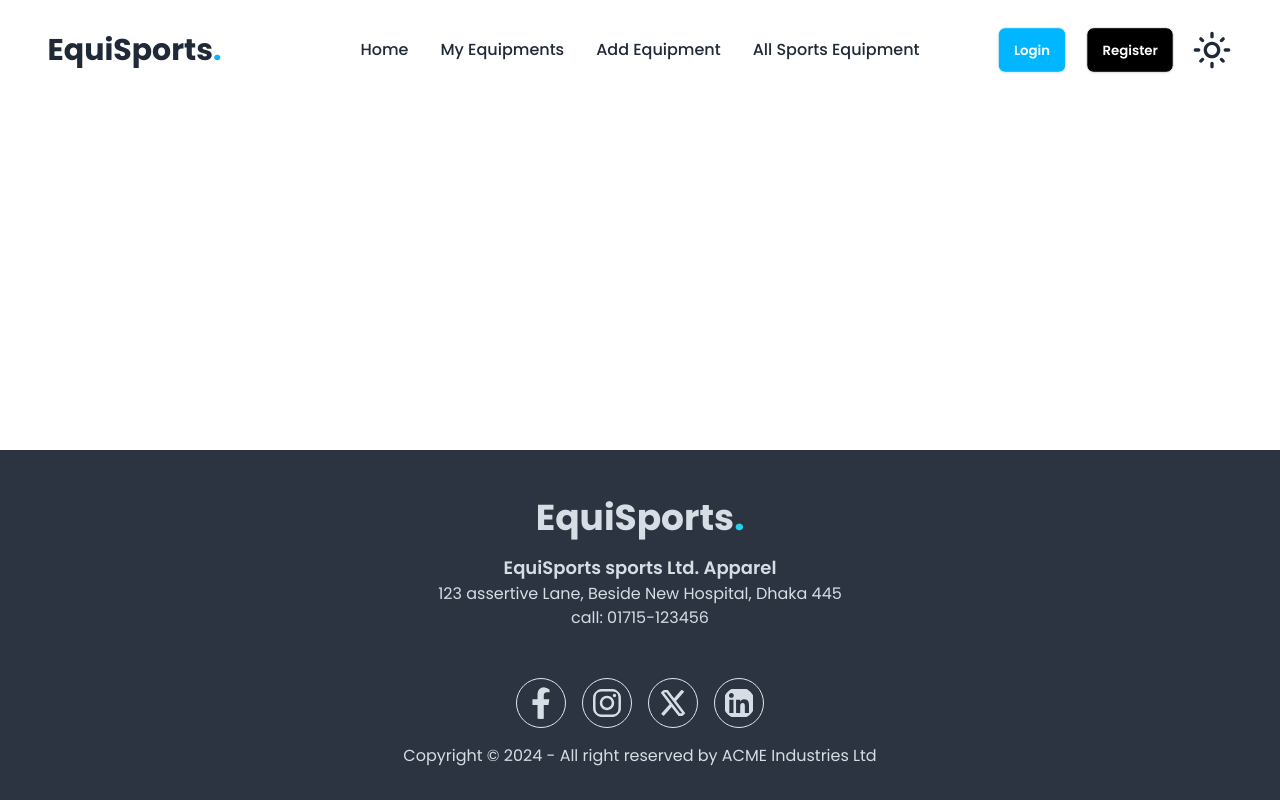
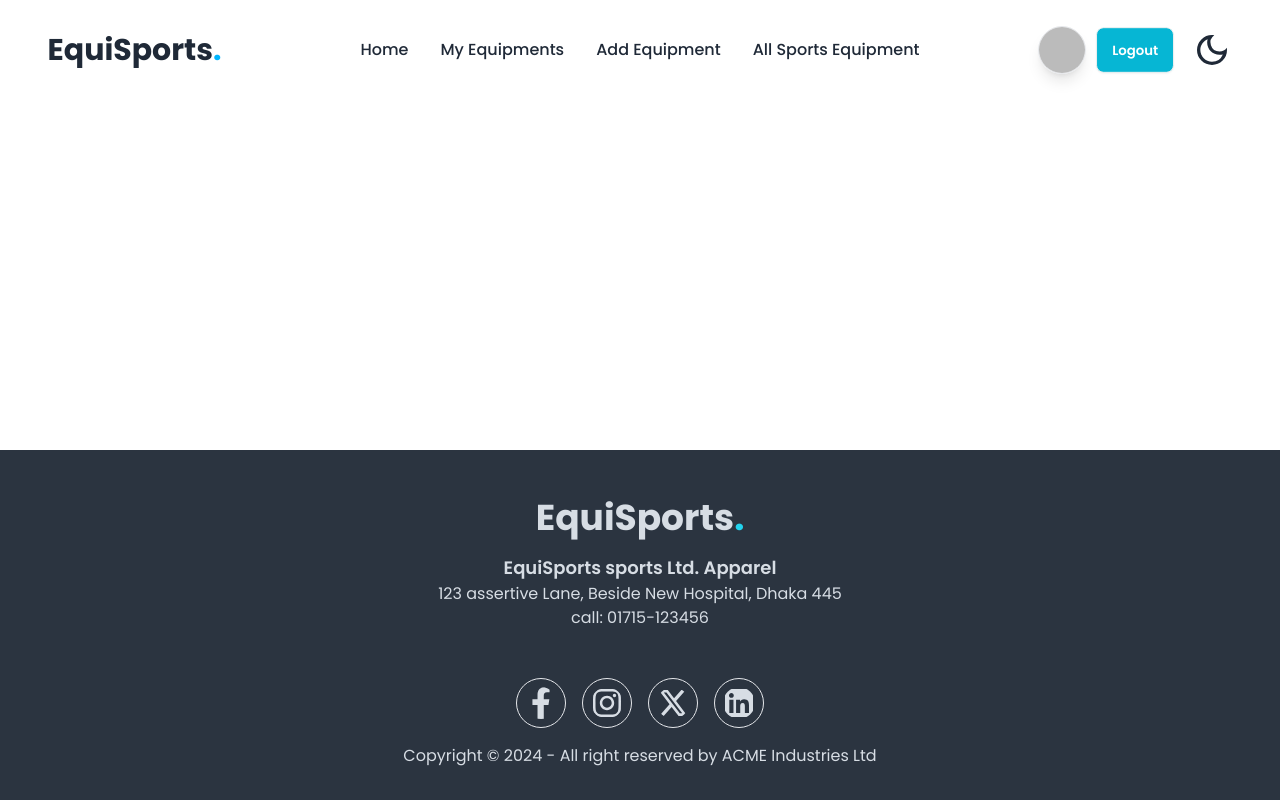
Before and after one commit to shihabhq/equisports, a React (Vite) app: page /add-product in a window 1280 px wide. Built offline with nearby package versions, Linux system fonts and the light colour scheme; no server answers; sample sign-in values are in the browser's storage.

Commit message:
navbar logic implemented

```diff
--- a/package.json
+++ b/package.json
@@ -20,6 +20,7 @@
     "react-icons": "^5.4.0",
     "react-router-dom": "^7.0.2",
     "react-toastify": "^10.0.6",
+    "react-tooltip": "^5.28.0",
     "swiper": "^11.1.15"
   },
   "devDependencies": {
--- a/src/contexts/ThemeProvider.jsx
+++ b/src/contexts/ThemeProvider.jsx
@@ -1,7 +1,22 @@
-import React from "react";
+import React, { createContext, useEffect, useState } from "react";
 
-const ThemeProvider = () => {
-  return <div></div>;
+export const ThemeContext = createContext();
+const ThemeProvider = ({ children }) => {
+  let deviceTheme = localStorage.getItem("theme");
+  const [isDark, setIsDark] = useState(deviceTheme === "dark");
+
+  const toggleTheme = () => {
+    setIsDark((prev) => {
+      const newTheme = !prev;
+      localStorage.setItem("theme", newTheme ? "dark" : "light");
+      return newTheme;
+    });
+  };
+  const themeLog = { isDark, toggleTheme };
+
+  return (
+    <ThemeContext.Provider value={themeLog}>{children}</ThemeContext.Provider>
+  );
 };
 
 export default ThemeProvider;
--- a/src/firebase/firebaseConfig.js
+++ b/src/firebase/firebaseConfig.js
@@ -9,7 +9,6 @@ const firebaseConfig = {
   messagingSenderId: import.meta.env.VITE_messagingSenderId,
   appId: import.meta.env.VITE_appId,
 };
-console.log(firebaseConfig);
 
 const app = initializeApp(firebaseConfig);
 export default app;
--- a/src/main.jsx
+++ b/src/main.jsx
@@ -6,12 +6,16 @@ import router from "./routes/router";
 import AuthProvider from "./contexts/AuthProvider";
 import { ToastContainer } from "react-toastify";
 import "react-toastify/dist/ReactToastify.css";
+import "react-tooltip/dist/react-tooltip.css";
+import ThemeProvider from "./contexts/ThemeProvider";
 
 createRoot(document.getElementById("root")).render(
   <StrictMode>
-    <AuthProvider>
-      <ToastContainer />
-      <RouterProvider router={router} />
-    </AuthProvider>
+    <ThemeProvider>
+      <AuthProvider>
+        <ToastContainer />
+        <RouterProvider router={router} />
+      </AuthProvider>
+    </ThemeProvider>
   </StrictMode>
 );
--- a/src/pages/Login.jsx
+++ b/src/pages/Login.jsx
@@ -8,7 +8,7 @@ import { toast } from "react-toastify";
 const Login = () => {
   const [email, setEmail] = useState("");
   const [password, setPassword] = useState("");
-  const { loginUser, loginWithGoogle, user, setUser, loading, setLoading } =
+  const { loginUser, loginWithGoogle, user, setUser, setLoading } =
     useContext(AuthContext);
   const location = useLocation();
   const navigate = useNavigate();
@@ -76,7 +76,7 @@ const Login = () => {
         <h1 className="text-2xl font-bold text-center mb-4 text-black">
           Login
         </h1>
-        <form>
+        <form onSubmit={handleSubmit}>
           <Input
             value={email}
             changeVal={setEmail}
@@ -113,19 +113,18 @@ const Login = () => {
           </div>
 
           <button
-            onClick={handleSubmit}
             type="submit"
             className="w-full flex justify-center py-2 px-4 border border-transparent rounded-md shadow-sm text-sm font-medium text-white bg-indigo-600 hover:bg-indigo-700 focus:outline-none focus:ring-2 focus:ring-offset-2 focus:ring-indigo-500">
             Login
           </button>
           <p className="text-center my-2 text-lg">or</p>
-          <button
-            onClick={handleGoogleLogin}
-            className="flex gap-2 items-center justify-center w-full px-4 py-2 text-sm font-medium text-gray-700 bg-white border border-gray-300 rounded-lg shadow-sm hover:bg-gray-100 focus:outline-none focus:ring-2 focus:ring-offset-2 focus:ring-indigo-500">
-            <img src={google} className="border-none w-5" alt="" />
-            Continue with Google
-          </button>
         </form>
+        <button
+          onClick={handleGoogleLogin}
+          className="flex gap-2 items-center justify-center w-full px-4 py-2 text-sm font-medium text-gray-700 bg-white border border-gray-300 rounded-lg shadow-sm hover:bg-gray-100 focus:outline-none focus:ring-2 focus:ring-offset-2 focus:ring-indigo-500">
+          <img src={google} className="border-none w-5" alt="" />
+          Continue with Google
+        </button>
       </div>
     </div>
   );
--- a/src/routes/PrivateRoute.jsx
+++ b/src/routes/PrivateRoute.jsx
@@ -7,7 +7,7 @@ const PrivateRoute = ({ children }) => {
   const { user, loading } = useContext(AuthContext);
   const location = useLocation();
   if (loading) {
-    return <Loading></Loading>;
+    return <Loading />;
   }
   if (user && user?.email) {
     return children;
--- a/src/shared/navbar/Navbar.jsx
+++ b/src/shared/navbar/Navbar.jsx
@@ -1,8 +1,13 @@
 import { Link } from "react-router-dom";
 import "./navbar.css";
 import ThemeToggle from "./themeToggle";
+import { useContext } from "react";
+import { AuthContext } from "../../contexts/AuthProvider";
+import { Tooltip } from "react-tooltip";
 
 const Navbar = () => {
+  const { user, logOut } = useContext(AuthContext);
+
   return (
     <div className="navbar sticky top-0 left-0 bg-base-100 z-50">
       <div className="navbar bg-base-100 w-[95%] mx-auto max-w-[1360px] py-4 rounded-sm">
@@ -46,6 +51,32 @@ const Navbar = () => {
                   All Sports Equipment
                 </Link>
               </li>
+              {user && user?.email ? (
+                <div className="flex flex-col gap-2 sm:hidden">
+                  <div className="flex justify-center items-center">
+                    {user?.photoURL ? (
+                      <>
+                        <img
+                          src={user.photoURL}
+                          data-tooltip-id="profile-tooltip"
+                          data-tooltip-content={user.displayName}
+                          className="w-12 h-12 rounded-full border shadow-lg cursor-pointer"
+                        />
+                        <Tooltip id="profile-tooltip" place="bottom" />
+                      </>
+                    ) : (
+                      ""
+                    )}
+                  </div>
+
+                  <button
+                    onClick={logOut}
+                    className="btn bg-cyan-500 text-white hover:bg-cyan-400">
+                    Logout
+                  </button>
+                </div>
+              ) : (
+                <>
                   <Link
                     to={"/auth/login"}
                     className="btn bg-info text-white hover:bg-info font-semibold sm:hidden hover:underline">
@@ -56,6 +87,8 @@ const Navbar = () => {
                     className="btn sm:hidden bg-black text-white font-semibold hover:bg-[#080c0e]">
                     Register
                   </Link>
+                </>
+              )}
             </ul>
           </div>
           <a className="cursor-pointer text-3xl font-bold">
@@ -79,6 +112,32 @@ const Navbar = () => {
           </ul>
         </div>
         <div className="navbar-end gap-4">
+          {user && user?.email ? (
+            <div className="hidden sm:flex items-center gap-2">
+              <div className="flex justify-center items-center ">
+                {user?.photoURL ? (
+                  <>
+                    <img
+                      src={user.photoURL}
+                      data-tooltip-id="profile-tooltip"
+                      data-tooltip-content={user.displayName}
+                      className="w-12 h-12 rounded-full border shadow-lg cursor-pointer"
+                    />
+                    <Tooltip id="profile-tooltip" place="bottom" />
+                  </>
+                ) : (
+                  ""
+                )}
+              </div>
+
+              <button
+                onClick={logOut}
+                className="btn bg-cyan-500 text-white hover:bg-cyan-400">
+                Logout
+              </button>
+            </div>
+          ) : (
+            <>
               <Link
                 to={"/auth/login"}
                 className="btn bg-info hidden sm:inline-flex text-white hover:bg-info font-semibold hover:underline">
@@ -89,6 +148,9 @@ const Navbar = () => {
                 className="btn hidden sm:inline-flex bg-black text-white font-semibold hover:bg-[#080c0e]">
                 Register
               </Link>
+            </>
+          )}
+
           <ThemeToggle />
         </div>
       </div>
--- a/src/shared/navbar/themeToggle.jsx
+++ b/src/shared/navbar/themeToggle.jsx
@@ -1,19 +1,29 @@
+import { useContext } from "react";
 import { FaMoon, FaSun } from "react-icons/fa";
 import { MdOutlineDarkMode, MdOutlineLightMode } from "react-icons/md";
+import { ThemeContext } from "../../contexts/ThemeProvider";
 
 const ThemeToggle = () => {
+  const { isDark, toggleTheme } = useContext(ThemeContext);
+  console.log(isDark);
   return (
     <label className="swap swap-rotate">
       {/* this hidden checkbox controls the state */}
-      <input type="checkbox" className="theme-controller" value="night" />
+      <input
+        type="checkbox"
+        className="theme-controller"
+        value={"night"}
+        checked={isDark}
+        onChange={toggleTheme}
+      />
 
       {/* sun icon */}
-      <div className="swap-off h-10 w-10 fill-current">
+      <div className="swap-on h-10 w-10 fill-current">
         <MdOutlineLightMode size={40} />
       </div>
 
       {/* moon icon */}
-      <div className="swap-on h-10 w-10 fill-current">
+      <div className="swap-off h-10 w-10 fill-current">
         <MdOutlineDarkMode size={40} />
       </div>
     </label>
```
Also changed, not shown: 1 other file (tests, documents, lock files or other folders). Lines whose indentation alone changed are shown as unchanged.
